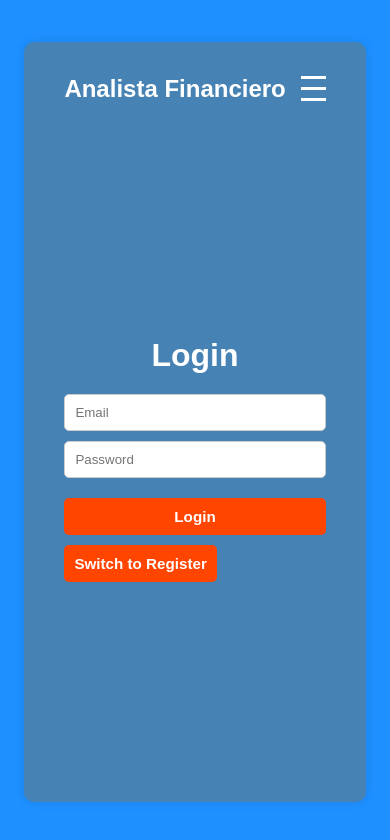
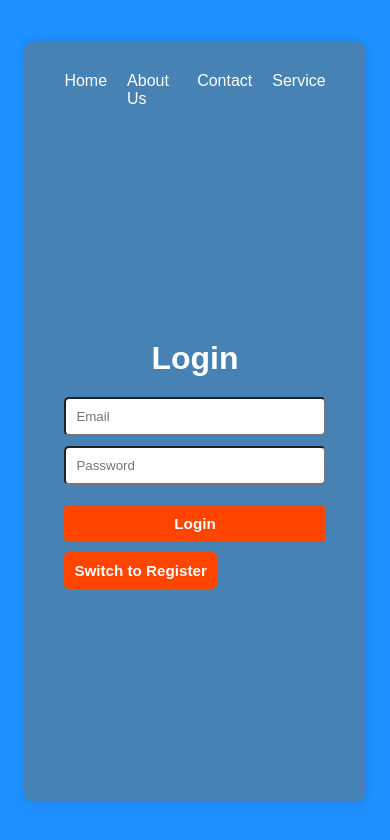
Before and after one commit to PabloValcarce/Finanzas, a React (Create React App) app in the folder frontend/: page / in a window 390 px wide. Shown: the top 840 px of the page. Built offline with nearby package versions, Linux system fonts and the light colour scheme.

Commit message:
dashboard v.1

```diff
--- a/frontend/src/components/Auth/AuthForm.css
+++ b/frontend/src/components/Auth/AuthForm.css
@@ -19,7 +19,6 @@
 .auth-form input {
     margin-bottom: 10px;
     padding: 10px;
-    border: 1px solid #ccc;
     border-radius: 5px;
 }
 
@@ -38,3 +37,12 @@
 .auth-form button:hover {
     background-color:var(--button-hover-color);
 }
+.auth-form input.error-border {
+    border-color: red; /* Cambiar el color del borde cuando hay un error */
+}
+.error {
+    color: red;
+    font-size: 0.85em;
+    margin-top: -10px;
+    margin-bottom: 10px;
+}
--- a/frontend/src/components/Auth/AuthForm.js
+++ b/frontend/src/components/Auth/AuthForm.js
@@ -5,14 +5,39 @@ import Swal from 'sweetalert2';
 import './AuthForm.css';
 
 function AuthForm() {
-    const [isRegister, setIsRegister] = useState(false);
+    const [isRegister, setIsRegister] = useState(false); // Mostrar el formulario de inicio de sesión por defecto
     const [name, setName] = useState('');
     const [email, setEmail] = useState('');
     const [password, setPassword] = useState('');
+    const [emailError, setEmailError] = useState('');
     const navigate = useNavigate();
+
+    const validateEmail = (email) => {
+        const re = /^[^\s@]+@[^\s@]+\.[^\s@]+$/;
+        return re.test(String(email).toLowerCase());
+    };
+
+    const handleEmailChange = (e) => {
+        const emailValue = e.target.value;
+        setEmail(emailValue);
+        validateAndSetEmailError(emailValue);
+    };
+
+    const validateAndSetEmailError = (email) => {
+        if (!validateEmail(email)) {
+            setEmailError('Invalid email address');
+        } else {
+            setEmailError('');
+        }
+    };
 
     const handleSubmit = async (e) => {
         e.preventDefault();
+        if (!validateEmail(email)) {
+            setEmailError('Invalid email address');
+            return;
+        }
+        setEmailError('');
         try {
             const endpoint = isRegister ? '/auth/register' : '/auth/login';
             const data = isRegister ? { name, email, password } : { email, password };
@@ -35,8 +60,15 @@ function AuthForm() {
             }
         } catch (error) {
             console.error(error);
+            Swal.fire({
+                title: 'Error!',
+                text: 'Incorrect email or password!',
+                icon: 'error',
+                confirmButtonText: 'OK'
+            });
         }
     };
+
     return (
         <div className="auth-form">
             <h1>{isRegister ? 'Register' : 'Login'}</h1>
@@ -53,8 +85,10 @@ function AuthForm() {
                     type="email"
                     placeholder="Email"
                     value={email}
-                    onChange={(e) => setEmail(e.target.value)}
+                    onChange={handleEmailChange}
+                    className={emailError ? 'error-border' : ''}
                 />
+                {emailError && <p className="error">{emailError}</p>}
                 <input
                     type="password"
                     placeholder="Password"
@@ -69,4 +103,5 @@ function AuthForm() {
         </div>
     );
 }
+
 export default AuthForm;
--- a/frontend/src/components/NavBarDashboard/NavBarDashboard.css
+++ b/frontend/src/components/NavBarDashboard/NavBarDashboard.css
@@ -1,15 +1,10 @@
 .navbar {
     display: flex;
-    justify-content: space-between;
+    justify-content: right;
     align-items: center;
     padding: 10px 20px;
     color: white;
     width: 100%;
-}
-
-.navbar-brand {
-    font-size: 1.5em;
-    font-weight: bold;
 }
 
 .navbar-menu {
@@ -23,36 +18,3 @@
     font-size: 1em;
     cursor: pointer;
 }
-
-.hamburger {
-    display: none;
-    flex-direction: column;
-    cursor: pointer;
-}
-
-.hamburger .bar {
-    width: 25px;
-    height: 3px;
-    background-color: white;
-    margin: 4px 0;
-}
-
-/* Responsive Design */
-@media (max-width: 768px) {
-
-    .navbar-menu {
-        display: none;
-        flex-direction: column;
-        gap: 10px;
-        width: 100%;
-    }
-
-    .navbar-menu.open {
-        display: flex;
-        width: 30%;
-    }
-
-    .hamburger {
-        display: flex;
-    }
-}
--- a/frontend/src/components/NavBarDashboard/NavBarDashboard.js
+++ b/frontend/src/components/NavBarDashboard/NavBarDashboard.js
@@ -10,20 +10,12 @@ const NavBarDashboard = () => {
     };
     return (
         <nav className="navbar">
-            <div className="navbar-brand">
-                Analista Financiero
-            </div>
             <div className={`navbar-menu ${isMenuOpen ? 'open' : ''}`}>
                 <Link to="/" className="navbar-item">Home</Link>
                 <Link to="/about" className="navbar-item">About Us</Link>
                 <Link to="/contact" className="navbar-item">Contact</Link>
                 <Link to="/service" className="navbar-item">Service</Link>
             </div>
-            <div className="hamburger" onClick={toggleMenu}>
-                <div className="bar"></div>
-                <div className="bar"></div>
-                <div className="bar"></div>
-            </div>
         </nav>
     );
 };
```
Also changed, not shown: frontend/src/components/NavBarTransactions/NavBarTransaction.js (added).
